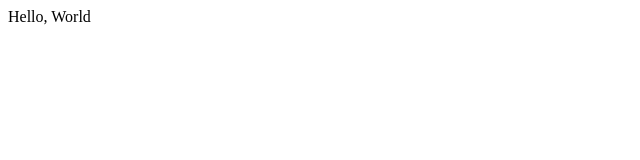
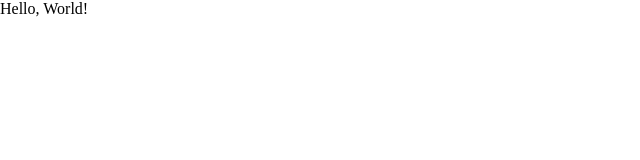
Before and after one commit to daangn/metabridge, a React (Vite) app in the folder plugins/typescript-docs/template/: page / in a window 1280 px wide. Shown: the top 160 px of the page, without its empty margins (0-640 px from the left). Built offline with nearby package versions, Linux system fonts and the light colour scheme.

Commit message:
feat(typescript-docs): link sample schema

```diff
--- a/plugins/typescript-docs/package.json
+++ b/plugins/typescript-docs/package.json
@@ -15,10 +15,13 @@
   },
   "devDependencies": {
     "@metabridge/cli": "workspace:^",
+    "@metabridge/schema": "workspace:^",
     "@types/dedent": "^0.7.0",
     "@types/node": "^17.0.21",
     "@types/react": "^17.0.39",
     "@types/react-dom": "^17.0.13",
+    "@vanilla-extract/css": "^1.6.8",
+    "@vanilla-extract/vite-plugin": "^3.1.2",
     "@vitejs/plugin-react": "^1.2.0",
     "dedent": "^0.7.0",
     "eta": "^1.12.3",
--- /dev/null
+++ b/plugins/typescript-docs/template/src/App.tsx
@@ -0,0 +1,10 @@
+import React from "react";
+import { getSchema } from "./it";
+
+console.log(getSchema());
+
+const App: React.FC = () => {
+  return <div>Hello, World!</div>;
+};
+
+export default App;
--- /dev/null
+++ b/plugins/typescript-docs/template/src/it.ts
@@ -0,0 +1,19 @@
+import { TypeSchema } from "@metabridge/schema";
+import sampleSchema from "../../test/schema.json";
+
+declare global {
+  interface Window {
+    title: string;
+    schema: TypeSchema | undefined;
+  }
+}
+
+export const { title, schema } = window;
+
+export function getSchema() {
+  if (!schema) {
+    return sampleSchema as TypeSchema;
+  }
+
+  return schema;
+}
--- /dev/null
+++ b/plugins/typescript-docs/template/src/main.css
@@ -0,0 +1,3 @@
+body {
+  margin: 0;
+}
--- a/plugins/typescript-docs/template/src/main.tsx
+++ b/plugins/typescript-docs/template/src/main.tsx
@@ -1,4 +1,7 @@
+import "./main.css";
+
 import React from "react";
 import ReactDOM from "react-dom";
+import App from "./App";
 
-ReactDOM.render(<div>Hello, World</div>, document.getElementById("root"));
+ReactDOM.render(<App />, document.getElementById("root"));
--- a/plugins/typescript-docs/template/vite.config.ts
+++ b/plugins/typescript-docs/template/vite.config.ts
@@ -1,9 +1,10 @@
 import react from "@vitejs/plugin-react";
 import { defineConfig } from "vite";
 import { viteSingleFile } from "vite-plugin-singlefile";
+import { vanillaExtractPlugin } from "@vanilla-extract/vite-plugin";
 
 export default defineConfig({
-  plugins: [react(), viteSingleFile()],
+  plugins: [react(), viteSingleFile(), vanillaExtractPlugin()],
   build: {
     target: "esnext",
     assetsInlineLimit: 100000000,
--- a/plugins/typescript-docs/tsconfig.json
+++ b/plugins/typescript-docs/tsconfig.json
@@ -1,3 +1,6 @@
 {
-  "extends": "../../tsconfig.json"
+  "extends": "../../tsconfig.json",
+  "compilerOptions": {
+    "resolveJsonModule": true
+  }
 }
```
Also changed, not shown: 2 other files (tests, documents, lock files or other folders).
